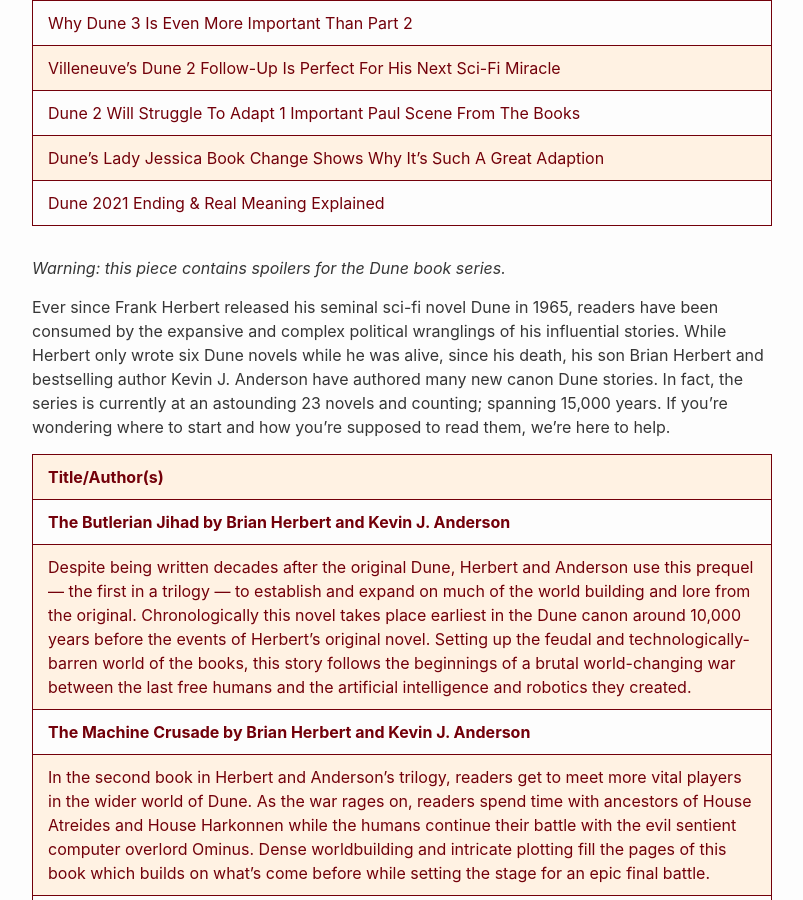
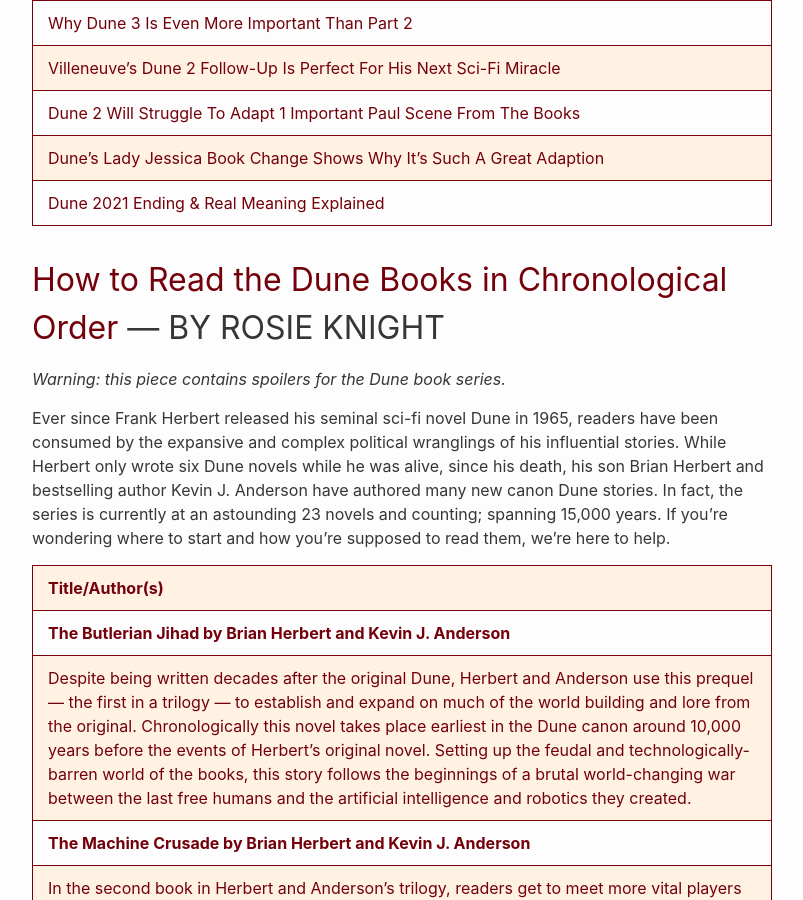
Before and after one commit to RalphHightower/RalphHightower, a Jekyll site: the page built from ScienceFiction/DuneSequence.md, in a window 1280 px wide and 900 px high, scrolled down 3109 px. Shown: the whole window, without its empty margins (238-1041 px from the left). Built offline with Jekyll 4.4.1, drawn with Linux system fonts in a browser that asks for light colours; our own code applies the rules of GitHub Pages for plain Markdown files.

Commit message:
[docs](doc): DuneSequence(cut off H2)

```diff
--- a/ScienceFiction/DuneSequence.md
+++ b/ScienceFiction/DuneSequence.md
@@ -44,6 +44,8 @@
 | [Dune 2 Will Struggle To Adapt 1 Important Paul Scene From The Books](https://screenrant.com/dune-2-struggle-adapt-paul-scene-books/ ) |
 | [Dune's Lady Jessica Book Change Shows Why It's Such A Great Adaption](https://screenrant.com/dune-movie-books-jessica-paul-fear-quote-change/ ) |
 | [Dune 2021 Ending & Real Meaning Explained](https://screenrant.com/dune-movie-2021-ending-explained-meaning/ ) |
+
+## [How to Read the Dune Books in Chronological Order](https://za.ign.com/dune-part-two/176935/lists/how-to-read-the-dune-books-in-chronological-order ) — BY ROSIE KNIGHT
 
 *Warning: this piece contains spoilers for the Dune book series.*
 
```
